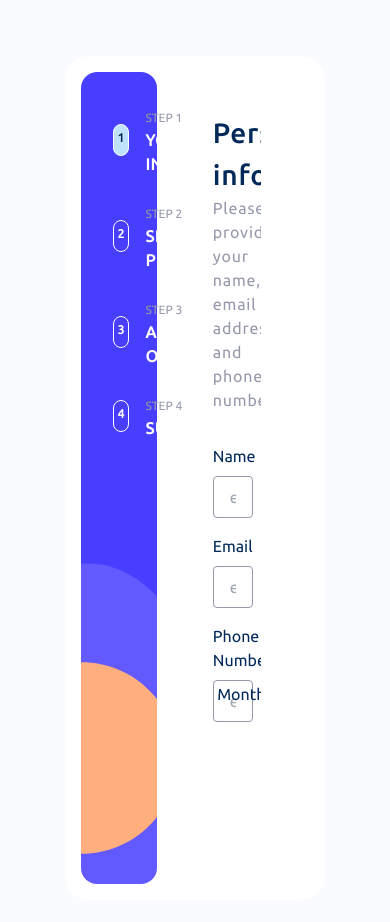
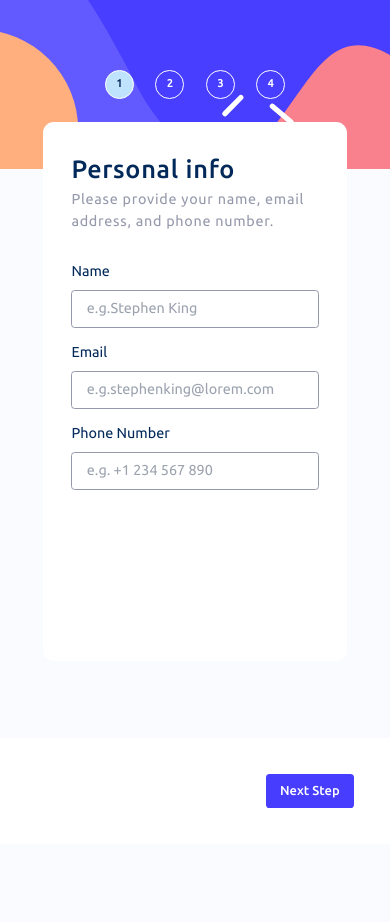
Before and after one commit to Rasyidannas/multi-step-form, a React (Create React App) app: page / in a window 390 px wide. Shown: the top 922 px of the page. After the commit the page ends 844 px from the top, so only its background shows below. Built offline with nearby package versions, Linux system fonts and the light colour scheme.

Commit message:
style: responsive design for mobile

```diff
--- a/src/App.js
+++ b/src/App.js
@@ -35,16 +35,16 @@ export default function App() {
   const submitHandler = (event) => {
     event.preventDefault();
 
-    setConfirm(true)
+    setConfirm(true);
   };
 
   return (
     <FormProvider>
-      <Card className="flex w-4/5 h-screen mx-auto app rounded-3xl">
-        <SideNav className="flex-none" currForm={formActive} />
+      <Card className="app flex flex-col md:flex-row w-11/12 md:w-4/5 md:h-screen mx-auto rounded-3xl">
+        <SideNav className="flex-none w-full md:w-1/3" currForm={formActive} />
         {!confirm && (
           <form
-            className="flex flex-col items-end justify-between flex-1 w-8/12 mx-12 mt-8 mb-4 overflow-hidden"
+            className="flex flex-col items-end md:justify-between flex-1 w-full md:w-8/12 mx-auto md:mx-12 mt-20 md:mt-8 mb-4 overflow-hidden"
             onSubmit={submitHandler}
           >
             <div
@@ -52,24 +52,24 @@ export default function App() {
               style={{ transform: `translateX(-${formActive * 100}%)` }}
             >
               <PersonalInfo
-                className="flex-none p-2"
+                className="flex-none p-8 md:p-2 bg-white md:bg-transparent rounded-xl"
                 formIsValid={(valid) => setInfoValid(valid)}
               />
               <SelectPlan
-                className="flex-none p-2"
+                className="flex-none p-8 md:p-2 bg-white md:bg-transparent rounded-xl"
                 formIsValid={(valid) => setPlanValid(valid)}
               />
               <PickAddOns
-                className="flex-none p-2"
+                className="flex-none p-8 md:p-2 bg-white md:bg-transparent rounded-xl"
                 formIsValid={(valid) => setAddValid(valid)}
               />
               <FinishingUp
-                className="flex-none p-2"
+                className="flex-none p-8 md:p-2 bg-white md:bg-transparent rounded-xl"
                 onChange={() => setFormActive(1)}
               />
             </div>
-            {/* <SuccessForm /> */}
-            <div className="flex justify-between w-full">
+            {/* Buttons */}
+            <div className="flex justify-between w-full absolute md:relative bottom-0 left-0 p-10 md:p-0 bg-white md:bg-transparent">
               {formActive !== 0 && (
                 <Button
                   type="button"
@@ -102,7 +102,9 @@ export default function App() {
           </form>
         )}
 
-        {confirm && <SuccessForm />}
+        {confirm && (
+          <SuccessForm className=" relative w-full md:w-8/12 p-8 md:p-0 rounded-xl bg-white md:bg-transparent" />
+        )}
       </Card>
     </FormProvider>
   );
--- a/src/assets/css/tailwind.css
+++ b/src/assets/css/tailwind.css
@@ -85,8 +85,15 @@
     list-style: none;
   }
 
-  button:disabled{
-    @apply bg-purplish-blue
+  button:disabled {
+    @apply bg-purplish-blue;
+  }
+
+  /* MEDIA QUERY */
+  @media only screen and (max-width: 768px) {
+    html {
+      font-size: 90%;
+    }
   }
 }
 
@@ -120,7 +127,18 @@
     background-repeat: no-repeat;
     background-position: center;
   }
+
+  /* MEDIA QUERY */
+  @media only screen and (max-width: 768px) {
+    .side-nav{
+      background-image: url("assets/images/bg-sidebar-mobile.svg");
+    background-repeat: no-repeat;
+    background-size: cover;
+    }
+
+    .app{
+      padding: 0;
+      background-color: transparent;
+    }
+  }
 }
-
-@layer utilities {
-}
--- a/src/components/Layout/SideNav.js
+++ b/src/components/Layout/SideNav.js
@@ -4,7 +4,7 @@ function SideNav(props) {
   return (
     <>
       <ul
-        className={`side-nav p-8 flex flex-col gap-6 rounded-2xl w-1/3 h-full ${props.className}`}
+        className={`absolute md:relative top-0 left-0 side-nav p-8 flex flex-row md:flex-col justify-center md:justify-start gap-6 rounded-none md:rounded-2xl h-1/5 md:h-full ${props.className}`}
       >
         {listTitle.map((title, i) => (
           <li key={i} className="flex gap-4 items-center">
@@ -17,7 +17,7 @@ function SideNav(props) {
             >
               <span className="font-bold small-text">{i + 1}</span>
             </div>
-            <div>
+            <div className="hidden md:block">
               <span className="text-cool-gray small-text uppercase">
                 Step {i + 1}
               </span>
--- a/src/components/Success/SuccessForm.js
+++ b/src/components/Success/SuccessForm.js
@@ -1,8 +1,8 @@
 import ThankYouIcon from "../Icons/ThankYou";
 
-function SuccessForm() {
+function SuccessForm(props) {
   return (
-    <div className="mx-auto my-auto text-center flex flex-col items-center gap-4">
+    <div className={`mx-auto mt-20 md:my-auto text-center flex flex-col items-center gap-4 ${props.className}`}>
       <div className="inline-block">
         <ThankYouIcon />
       </div>
--- a/src/styles.css
+++ b/src/styles.css
@@ -527,6 +527,14 @@ button:disabled {
   background-color: rgb(71 61 255 / var(--tw-bg-opacity));
 }
 
+/* MEDIA QUERY */
+
+@media only screen and (max-width: 768px) {
+  html {
+    font-size: 90%;
+  }
+}
+
 *, ::before, ::after {
   --tw-border-spacing-x: 0;
   --tw-border-spacing-y: 0;
@@ -708,12 +716,35 @@ button:disabled {
   background-position: center;
 }
 
+/* MEDIA QUERY */
+
+@media only screen and (max-width: 768px) {
+  .side-nav{
+    background-image: url("assets/images/bg-sidebar-mobile.svg");
+    background-repeat: no-repeat;
+    background-size: cover;
+  }
+
+  .app{
+    padding: 0;
+    background-color: transparent;
+  }
+}
+
 .absolute {
   position: absolute;
 }
 
 .relative {
   position: relative;
+}
+
+.bottom-0 {
+  bottom: 0px;
+}
+
+.left-0 {
+  left: 0px;
 }
 
 .left-1 {
@@ -724,19 +755,13 @@ button:disabled {
   right: 0.25rem;
 }
 
-.mx-12 {
-  margin-left: 3rem;
-  margin-right: 3rem;
+.top-0 {
+  top: 0px;
 }
 
 .mx-auto {
   margin-left: auto;
   margin-right: auto;
-}
-
-.my-auto {
-  margin-top: auto;
-  margin-bottom: auto;
 }
 
 .mb-4 {
@@ -747,8 +772,8 @@ button:disabled {
   margin-left: auto;
 }
 
-.mt-8 {
-  margin-top: 2rem;
+.mt-20 {
+  margin-top: 5rem;
 }
 
 .inline-block {
@@ -767,6 +792,10 @@ button:disabled {
   display: none;
 }
 
+.h-1\/5 {
+  height: 20%;
+}
+
 .h-4 {
   height: 1rem;
 }
@@ -783,16 +812,8 @@ button:disabled {
   height: 1px;
 }
 
-.h-full {
-  height: 100%;
-}
-
-.h-screen {
-  height: 100vh;
-}
-
-.w-1\/3 {
-  width: 33.333333%;
+.w-11\/12 {
+  width: 91.666667%;
 }
 
 .w-12 {
@@ -813,10 +834,6 @@ button:disabled {
 
 .w-8 {
   width: 2rem;
-}
-
-.w-8\/12 {
-  width: 66.666667%;
 }
 
 .w-\[30\%\] {
@@ -842,6 +859,10 @@ button:disabled {
 
 .cursor-pointer {
   cursor: pointer;
+}
+
+.flex-row {
+  flex-direction: row;
 }
 
 .flex-col {
@@ -896,6 +917,14 @@ button:disabled {
   border-radius: 1.5rem;
 }
 
+.rounded-none {
+  border-radius: 0px;
+}
+
+.rounded-xl {
+  border-radius: 0.75rem;
+}
+
 .border {
   border-width: 1px;
 }
@@ -948,8 +977,8 @@ button:disabled {
   padding: 0.25rem;
 }
 
-.p-2 {
-  padding: 0.5rem;
+.p-10 {
+  padding: 2.5rem;
 }
 
 .p-4 {
@@ -1064,3 +1093,75 @@ button:disabled {
   --tw-bg-opacity: 1;
   background-color: rgb(250 251 255 / var(--tw-bg-opacity));
 }
+
+@media (min-width: 768px) {
+  .md\:relative {
+    position: relative;
+  }
+
+  .md\:mx-12 {
+    margin-left: 3rem;
+    margin-right: 3rem;
+  }
+
+  .md\:my-auto {
+    margin-top: auto;
+    margin-bottom: auto;
+  }
+
+  .md\:mt-8 {
+    margin-top: 2rem;
+  }
+
+  .md\:block {
+    display: block;
+  }
+
+  .md\:h-full {
+    height: 100%;
+  }
+
+  .md\:h-screen {
+    height: 100vh;
+  }
+
+  .md\:w-1\/3 {
+    width: 33.333333%;
+  }
+
+  .md\:w-4\/5 {
+    width: 80%;
+  }
+
+  .md\:w-8\/12 {
+    width: 66.666667%;
+  }
+
+  .md\:flex-row {
+    flex-direction: row;
+  }
+
+  .md\:flex-col {
+    flex-direction: column;
+  }
+
+  .md\:justify-start {
+    justify-content: flex-start;
+  }
+
+  .md\:justify-between {
+    justify-content: space-between;
+  }
+
+  .md\:rounded-2xl {
+    border-radius: 1rem;
+  }
+
+  .md\:p-0 {
+    padding: 0px;
+  }
+
+  .md\:p-2 {
+    padding: 0.5rem;
+  }
+}
```
